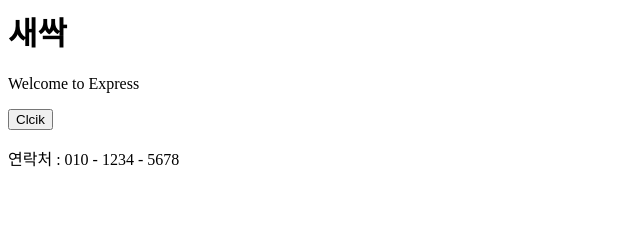
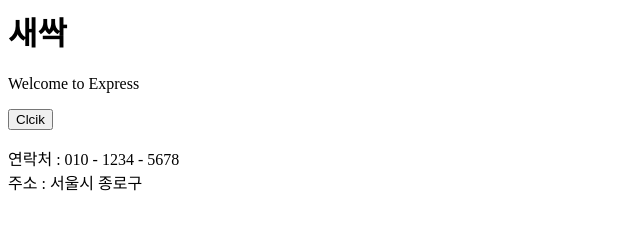
Before and after one commit to CHOJONGBEOM/mastering-git-github, a website: page public/index.html in a window 1280 px wide. Shown: the whole page, without its empty margins (0-640 px from the left). Drawn offline with Linux system fonts and the light colour scheme.

Commit message:
body change

```diff
--- a/public/index.html
+++ b/public/index.html
@@ -13,6 +13,7 @@
     <p></p>
     <footer>
       <div>연락처 : 010 - 1234 - 5678</div>
+      <div>주소 : 서울시 종로구</div>
     </footer>
   </body>
 </html>
```
